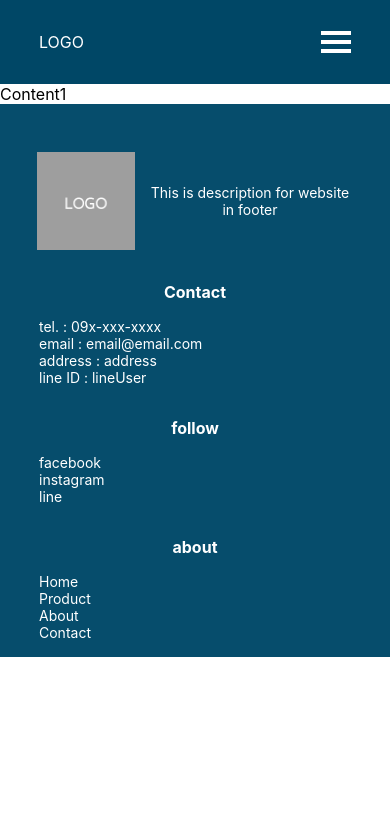
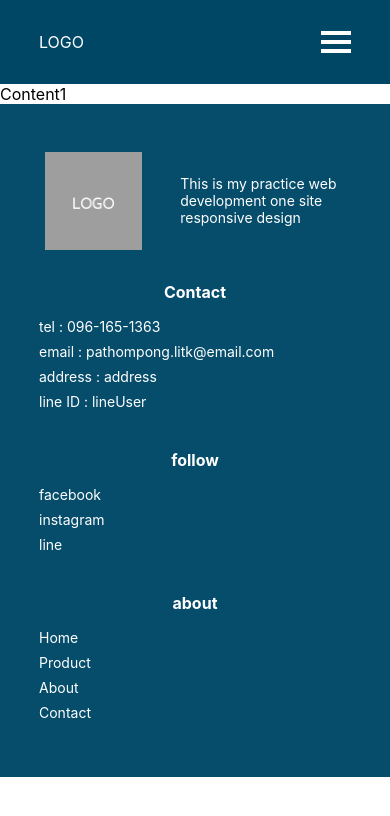
Before and after one commit to PathompongPA/react-simple-responsive, a React (Create React App) app: page / in a window 390 px wide. Shown: the top 816 px of the page. Built offline with nearby package versions, Linux system fonts and the light colour scheme.

Commit message:
fea : footer responsive mediam size( 768 px )

```diff
--- a/src/component/footer/footer.css
+++ b/src/component/footer/footer.css
@@ -1,10 +1,9 @@
 * {
-  /* margin: 1px; */
   padding: 0;
   /* border: 2px solid green; */
 }
 
-@media screen and (max-width: 430px) {
+@media screen and (min-width: 430px) and (max-width: 768px) {
   .title-footer {
     text-align: center;
     margin-bottom: 1rem;
@@ -14,39 +13,44 @@
     color: white;
   }
   .text-footer {
-    /* margin: 1rem 2rem 1rem 2rem; */
+    margin: 1rem 0rem 1rem 0rem;
+    display: grid;
+    grid-template-columns: 80%;
+    justify-content: center;
   }
   p {
     font-size: 14px;
   }
   #box-footer {
+    height: 100%;
     display: grid;
-    grid-template-columns: repeat(1, 80%);
-    grid-gap: 2rem;
+    grid-template-columns: 50% 50%;
+    /* grid-template-rows: 40% 40%; */
+    grid-gap: 1rem;
     justify-content: center;
-    padding: 1rem 0rem 1rem 0rem;
+    padding: 5vw;
     background-color: rgb(6, 77, 108);
     #box-footer-logo {
-      padding-top: 2rem;
       display: grid;
-      grid-template-columns: repeat(2, 30% 65%);
-      grid-gap: 1rem;
+      grid-template-columns: 100%;
+      align-items: start;
       #footer-logo-image-box {
         display: flex;
+        align-items: center;
         justify-content: center;
-        align-items: center;
         #footer-logo-image {
-          width: 25vw;
+          width: 100px;
           height: fit-content;
           color: white;
         }
       }
       #footer-logo-title {
-        display: flex;
-        align-items: center;
+        width: 100%;
+        display: grid;
+        grid-template-columns: 80%;
         color: white;
         overflow: hidden;
-        text-align: center;
+        justify-content: center;
       }
     }
     #box-footer-contact {
@@ -57,3 +61,58 @@
     }
   }
 }
+
+@media screen and (min-width: 0px) and (max-width: 430px) {
+  .title-footer {
+    text-align: center;
+    margin-bottom: 1rem;
+  }
+  .box-footer {
+    background-color: rgb(6, 77, 108);
+    color: white;
+  }
+  .text-footer {
+    margin: 0.5rem 0rem 0.5rem 0rem;
+  }
+  p {
+    font-size: 14px;
+  }
+  #box-footer {
+    display: grid;
+    grid-template-columns: repeat(1, 80%);
+    grid-gap: 2rem;
+    justify-content: center;
+    padding: 1rem 0rem 3rem 0rem;
+    background-color: rgb(6, 77, 108);
+    #box-footer-logo {
+      margin-top: 2rem;
+      display: grid;
+      grid-template-columns: 35% 65%;
+      /* grid-gap: 2rem; */
+      #footer-logo-image-box {
+        display: flex;
+        justify-content: center;
+        align-items: center;
+        #footer-logo-image {
+          width: 25vw;
+          height: fit-content;
+          color: white;
+          align-items: start;
+        }
+      }
+      #footer-logo-title {
+        margin-left: 2rem;
+        display: flex;
+        align-items: center;
+        color: white;
+        overflow: hidden;
+      }
+    }
+    #box-footer-contact {
+    }
+    #box-footer-follow {
+    }
+    #box-footer-about {
+    }
+  }
+}
--- a/src/component/footer/footer.js
+++ b/src/component/footer/footer.js
@@ -7,15 +7,17 @@ export default function Footer() {
         <div id="footer-logo-image-box">
           <img id="footer-logo-image" src={logo} alt="logo"></img>
         </div>
-        <p id="footer-logo-title">This is description for website in footer</p>
+        <p id="footer-logo-title">
+          This is my practice web development one site responsive design
+        </p>
       </div>
 
       <div id="box-footer-contact" className="box-footer">
         <h4 id="footer-contact-title" className="title-footer">
           Contact
         </h4>
-        <p className="text-footer">tel. : 09x-xxx-xxxx</p>
-        <p className="text-footer">email : email@email.com</p>
+        <p className="text-footer">tel : 096-165-1363</p>
+        <p className="text-footer">email : pathompong.litk@email.com</p>
         <p className="text-footer">address : address</p>
         <p className="text-footer">line ID : lineUser</p>
       </div>
```
